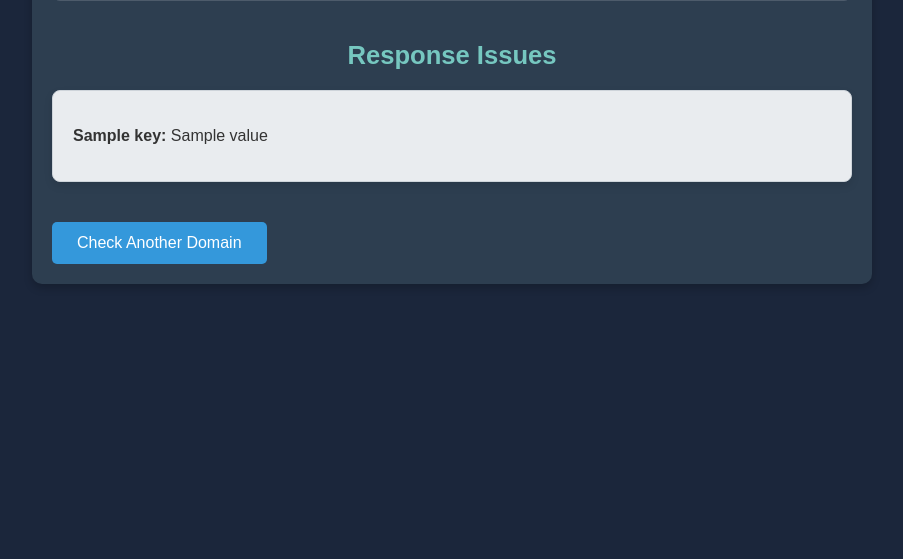
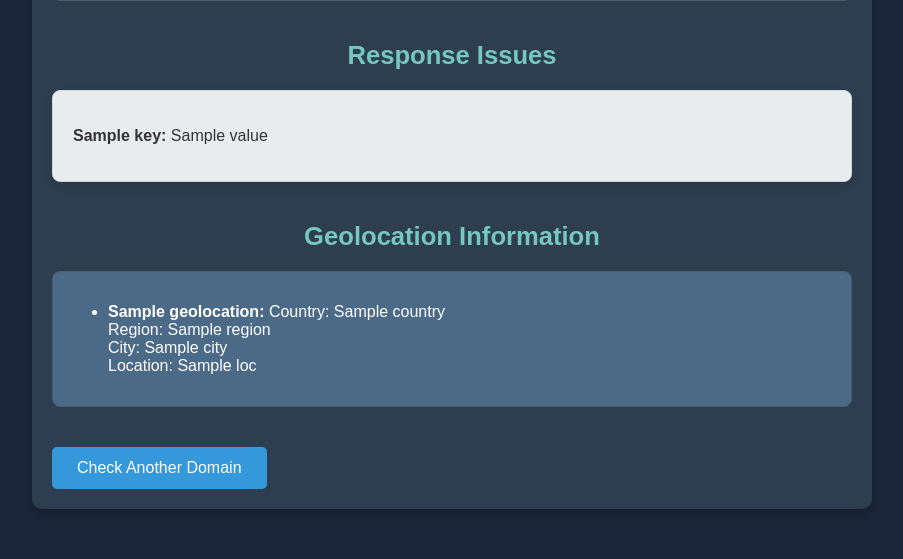
Before and after one commit to approton/dns-checker, a Django app: template dns_checker/templates/App/result.html in a window 1280 px wide. Shown: the part 719-1278 px from the top of the page, without its empty margins (188-1091 px from the left). Before the commit the page ends 1003 px from the top, so only its background shows below. Run offline with Django 5.2, Linux system fonts and the light colour scheme; the template is opened without the code that fills it: most values are stand-ins (such as "Sample title", 1, 10 or a date in 2020).

Commit message:
Added Geolocation in Response

```diff
--- a/dns_checker/templates/App/result.html
+++ b/dns_checker/templates/App/result.html
@@ -1,5 +1,5 @@
 {% load static %}
-<!DOCTYPE html>
+<!-- <!DOCTYPE html>
 <html lang="en">
 <head>
     <meta charset="UTF-8">
@@ -133,4 +133,169 @@
         <a href="{% url 'index' %}" class="button">Check Another Domain</a>
     </div>
 </body>
+</html> -->
+
+<!DOCTYPE html>
+<html lang="en">
+<head>
+    <meta charset="UTF-8">
+    <meta name="viewport" content="width=device-width, initial-scale=1.0">
+    <title>Check Results</title>
+    <style>
+        body {
+            font-family: 'Arial', sans-serif;
+            background-color: #1b263b; /* Dark networking blue */
+            color: #fff;
+            margin: 0;
+            padding: 0;
+        }
+
+        .container {
+            max-width: 800px;
+            margin: 50px auto;
+            padding: 20px;
+            background-color: #2d3e50; /* Slightly lighter blue for container */
+            border-radius: 10px;
+            box-shadow: 0 4px 8px rgba(0, 0, 0, 0.2);
+        }
+
+        h1, h2 {
+            text-align: center;
+            color: #76c7c0; /* Cyan-green color */
+            margin-bottom: 20px;
+        }
+
+        h2 {
+            margin-top: 40px;
+            font-size: 1.6rem;
+        }
+
+        .info-card {
+            background-color: #3b4a60; /* Grayish-blue for cards */
+            padding: 15px;
+            border-radius: 8px;
+            margin-bottom: 20px;
+            border: 1px solid #4d5b6b;
+        }
+
+        .ssl-issuer-card {
+            background-color: #4b6a88; /* Softer blue-gray for SSL issuer cards */
+            padding: 15px;
+            border-radius: 8px;
+            margin-bottom: 20px;
+            border: 1px solid #4d5b6b;
+            color: #fff;
+        }
+
+        .issuer-field {
+            margin-bottom: 10px;
+            font-size: 1rem;
+        }
+
+        .issuer-field strong {
+            color: #76c7c0; /* Highlight for labels */
+        }
+
+        .issue-card {
+            background-color: #e9ecef; /* Light gray background for issues */
+            padding: 20px;
+            border-radius: 8px;
+            margin-bottom: 20px;
+            border: 1px solid #ced4da;
+            color: #333;
+            box-shadow: 0 4px 8px rgba(0, 0, 0, 0.1);
+        }
+
+        .geo-card {
+            background-color: #4b6a88; /* Softer blue-gray for geolocation cards */
+            padding: 15px;
+            border-radius: 8px;
+            margin-bottom: 20px;
+            border: 1px solid #4d5b6b;
+            color: #fff;
+        }
+
+        a.button {
+            display: inline-block;
+            padding: 12px 25px;
+            background-color: #3498db; /* Bright blue for button */
+            color: white;
+            text-decoration: none;
+            border-radius: 5px;
+            text-align: center;
+            margin-top: 20px;
+            font-size: 1rem;
+        }
+
+        a.button:hover {
+            background-color: #2980b9;
+        }
+    </style>
+</head>
+<body>
+    <div class="container">
+        <h1>Domain Check Results</h1>
+
+        <h2>DNS Information</h2>
+        <div class="info-card">
+            <p><strong>IP Address(es):</strong></p>
+            <ul>
+                {% if ip_addresses %}
+                    {% for ip in ip_addresses %}
+                        <li>{{ ip }}</li>
+                    {% endfor %}
+                {% else %}
+                    <li>No IP addresses found.</li>
+                {% endif %}
+            </ul>
+        </div>
+
+        <h2>SSL Certificate Information</h2>
+        <div class="info-card">
+            {% if ssl_details.error %}
+                <p><strong>Error:</strong> {{ ssl_details.error }}</p>
+            {% else %}
+                <div class="ssl-issuer-card">
+                    <p class="issuer-field"><strong>Country:</strong> {{ ssl_details.issuer.countryName }}</p>
+                    <p class="issuer-field"><strong>Organization:</strong> {{ ssl_details.issuer.organizationName }}</p>
+                    <p class="issuer-field"><strong>Common Name:</strong> {{ ssl_details.issuer.commonName }}</p>
+                </div>
+                <p><strong>Valid From:</strong> {{ ssl_details.notBefore }}</p>
+                <p><strong>Valid Until:</strong> {{ ssl_details.notAfter }}</p>
+                <p><strong>Is Valid:</strong> {{ ssl_details.is_valid|yesno:"Yes,No" }}</p>
+            {% endif %}
+        </div>
+
+        {% if response_issues %}
+        <h2>Response Issues</h2>
+        <div class="issue-card">
+            {% for key, value in response_issues.items %}
+                <p><strong>{{ key }}:</strong> {{ value }}</p>
+            {% endfor %}
+        </div>
+        {% endif %}
+
+        <!-- Geolocation Information Section -->
+        <h2>Geolocation Information</h2>
+        <div class="geo-card">
+            <ul>
+                {% for ip, geo_info in geolocation_data.items %}
+                    <li>
+                        <strong>{{ ip }}:</strong>
+                        {% if geo_info.error %}
+                            {{ geo_info.error }}
+                        {% else %}
+                            Country: {{ geo_info.country }}<br>
+                            Region: {{ geo_info.region }}<br>
+                            City: {{ geo_info.city }}<br>
+                            Location: {{ geo_info.loc }}<br>
+                        {% endif %}
+                    </li>
+                {% endfor %}
+            </ul>
+        </div>
+
+        <a href="{% url 'index' %}" class="button">Check Another Domain</a>
+    </div>
+</body>
 </html>
```
Also changed, not shown: dns_checker/App/views.py (+67 -0 lines).
